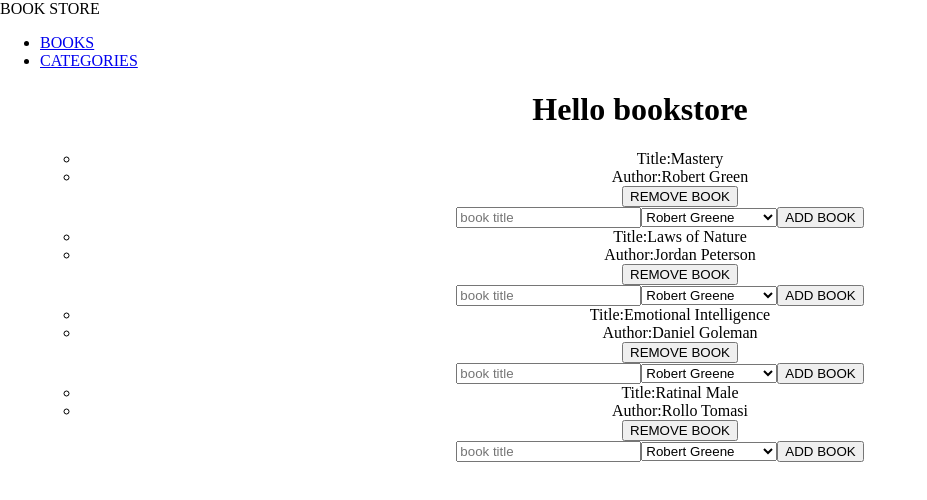
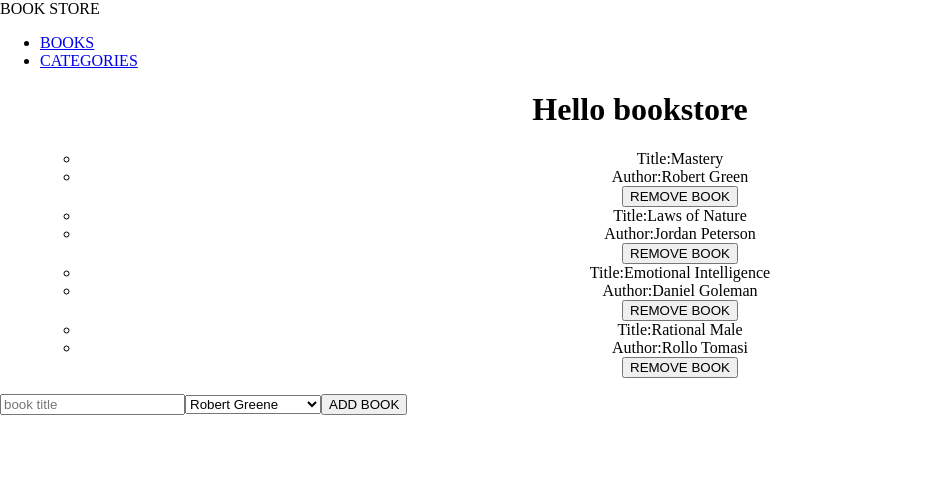
Before and after one commit to Omwomo/bookstore, a React (Create React App) app: page / in a window 1280 px wide. Shown: the top 500 px of the page, without its empty margins (0-927 px from the left). Built offline with nearby package versions, Linux system fonts and the light colour scheme.

Commit message:
Removed form from each book item to a single form

```diff
--- a/src/App.js
+++ b/src/App.js
@@ -3,6 +3,7 @@ import { BrowserRouter as Router, Routes, Route } from 'react-router-dom';
 import Navigation from './components/Navigation';
 import Category from './components/Category';
 import BookList from './components/BookList';
+import Form from './components/Form';
 
 function App() {
   return (
@@ -15,6 +16,7 @@ function App() {
           <Route path="/Category" element={<Category />} />
         </Routes>
       </div>
+      <Form />
     </Router>
   );
 }
--- a/src/components/Book.js
+++ b/src/components/Book.js
@@ -1,6 +1,5 @@
 import React from 'react';
 import PropTypes from 'prop-types';
-import Form from './Form';
 
 export default function Book(props) {
   const { title, author } = props;
@@ -17,7 +16,6 @@ export default function Book(props) {
         </li>
         <button type="button" className="remove-book">REMOVE BOOK</button>
       </ul>
-      <Form />
     </>
   );
 }
--- a/src/components/BookList.js
+++ b/src/components/BookList.js
@@ -6,7 +6,7 @@ export default function BookList() {
     { title: 'Mastery', author: 'Robert Green', id: 0 },
     { title: 'Laws of Nature', author: 'Jordan Peterson', id: 1 },
     { title: 'Emotional Intelligence', author: 'Daniel Goleman', id: 2 },
-    { title: 'Ratinal Male', author: 'Rollo Tomasi', id: 3 },
+    { title: 'Rational Male', author: 'Rollo Tomasi', id: 3 },
   ];
 
   return (
```
